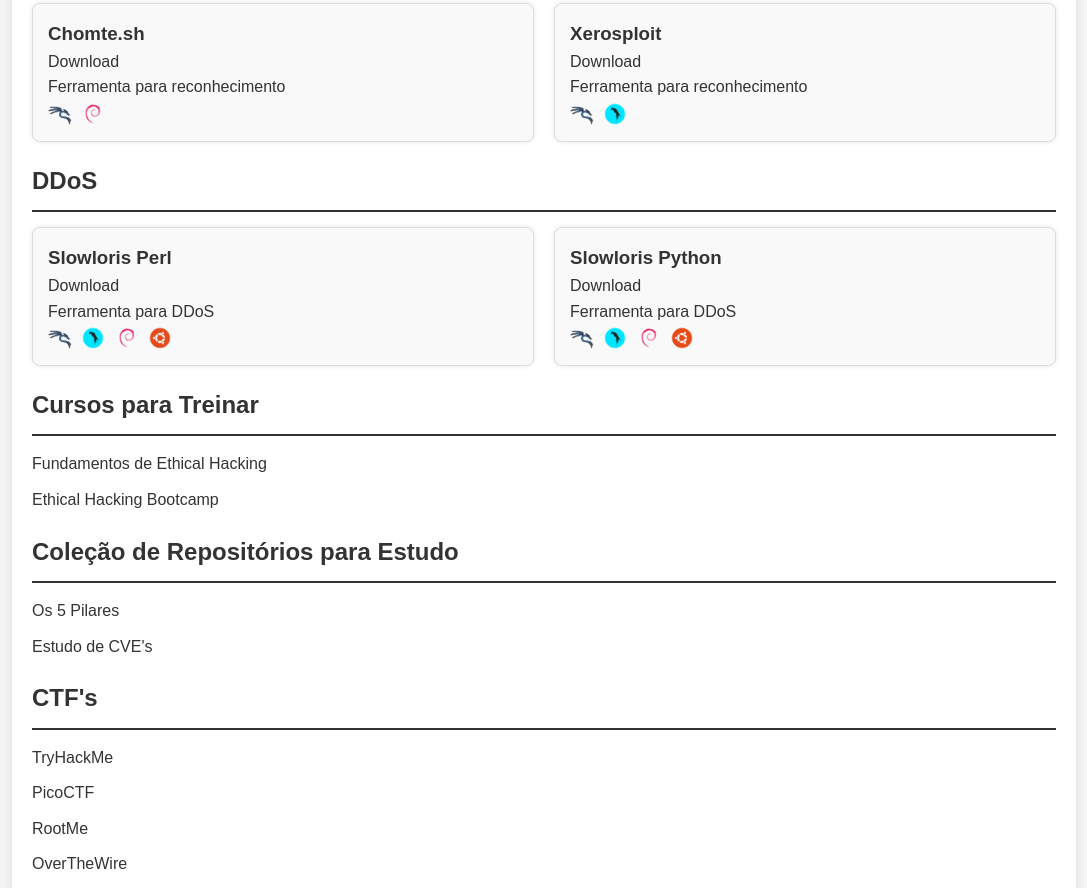
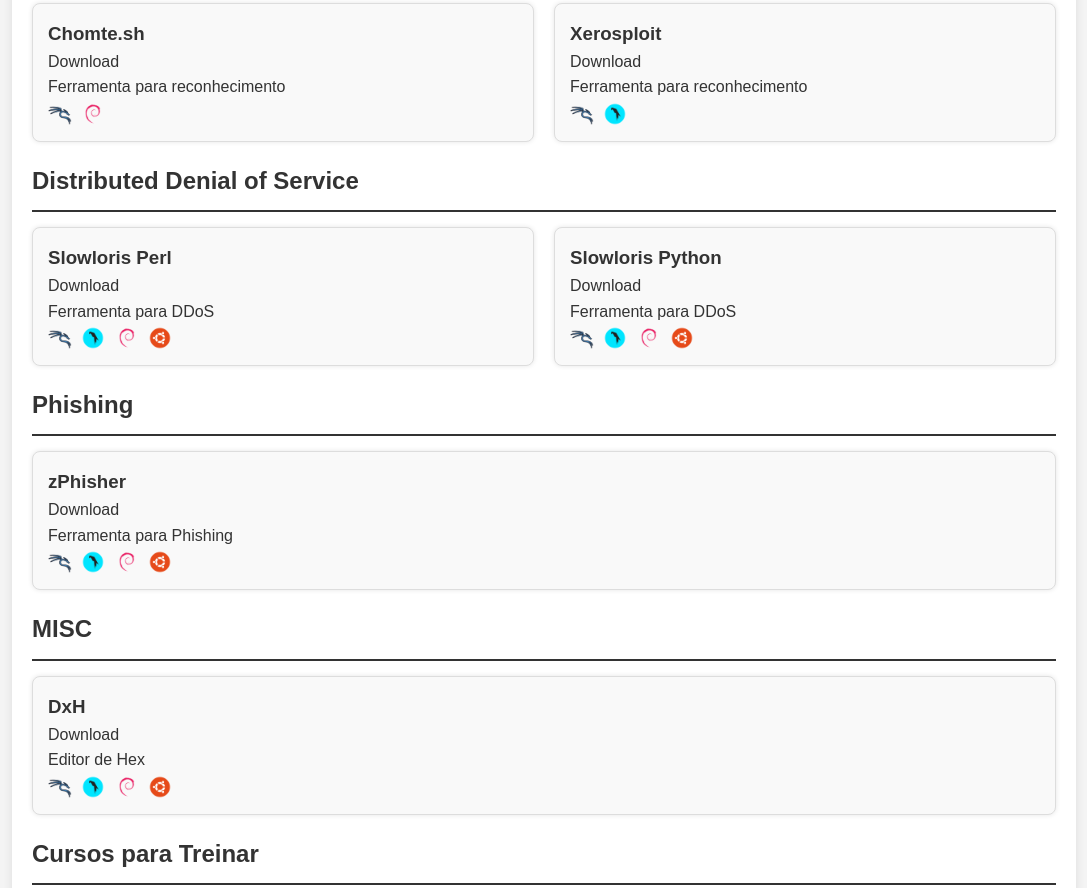
Before and after one commit to brunnosaid/Ash3rSec, a website: page src/index.html in a window 1280 px wide. Shown: the part 398-1286 px from the top of the page, without its empty margins (96-1183 px from the left). Drawn offline with Linux system fonts and the light colour scheme.

Commit message:
Update index.html

```diff
--- a/src/index.html
+++ b/src/index.html
@@ -66,7 +66,7 @@
         </section>
 
         <section>
-            <h2>DDoS</h2>
+            <h2>Distributed Denial of Service</h2>
             <div class="tool-container">
                 <div class="tool">
                     <h3>Slowloris Perl</h3>
@@ -91,6 +91,40 @@
                     </div>
                 </div>
             </div>
+        </section>
+
+        <section>
+        	<h2>Phishing</h2>
+        	<div class="tool-container">
+        		<div class="tool">
+        			<h3>zPhisher</h3>
+        			<p><a href="https://github.com/htr-tech/zphisher" target="_blank">Download</a></p>
+        			<p>Ferramenta para Phishing</p>
+        			<div class="icons">
+        				<img src="img/kali.png" alt="Kali Linux">
+        				<img src="img/parrot.png" alt="Parrot OS">
+                        <img src="img/debian.png" alt="Debian">
+                        <img src="img/ubuntu.png" alt="Ubuntu">
+        			</div>
+        		</div>
+        	</div>
+        </section>
+
+        <section>
+        	<h2>MISC</h2>
+        	<div class="tool-container">
+        		<div class="tool">
+        			<h3>DxH</h3>
+        			<p><a href="https://github.com/afrantzis/bless" target="_blank">Download</a></p>
+        			<p>Editor de Hex</p>
+        			<div class="icons">
+        				<img src="img/kali.png" alt="Kali Linux">
+        				<img src="img/parrot.png" alt="Parrot OS">
+                        <img src="img/debian.png" alt="Debian">
+                        <img src="img/ubuntu.png" alt="Ubuntu">
+        			</div>
+        		</div>
+        	</div>
         </section>
 
         <section>
```
